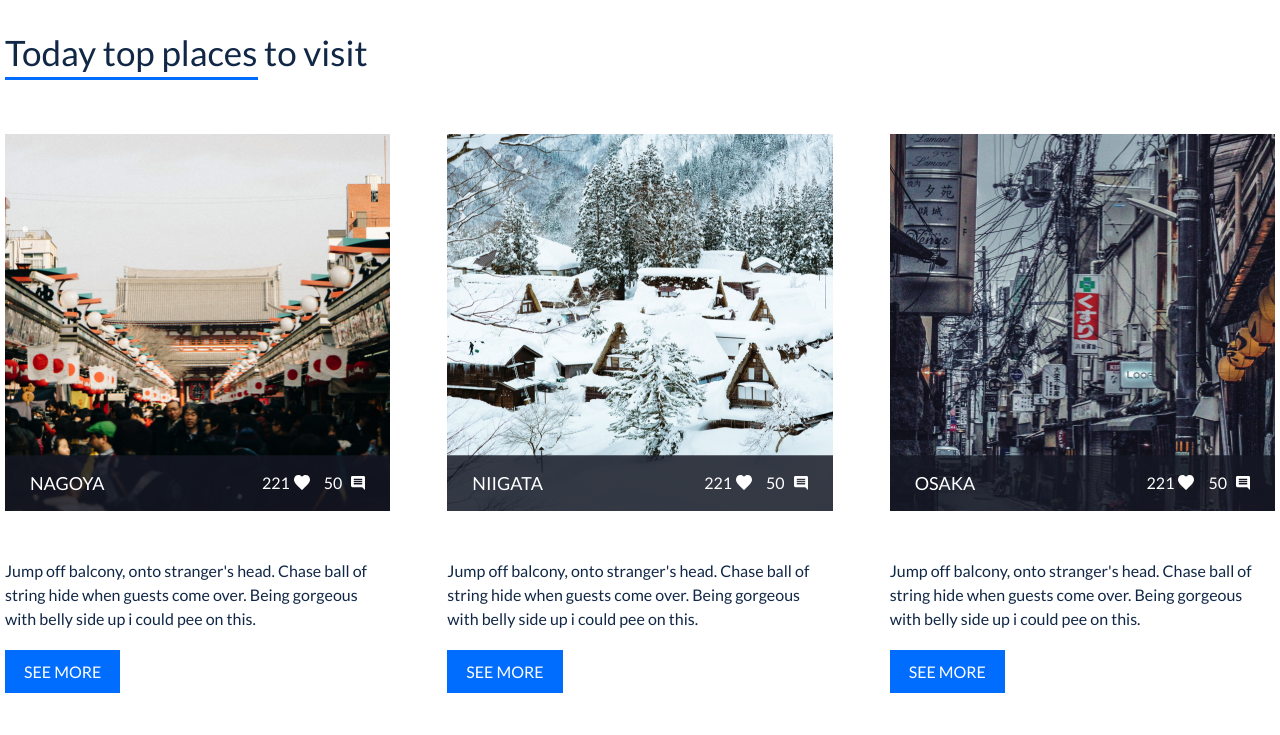
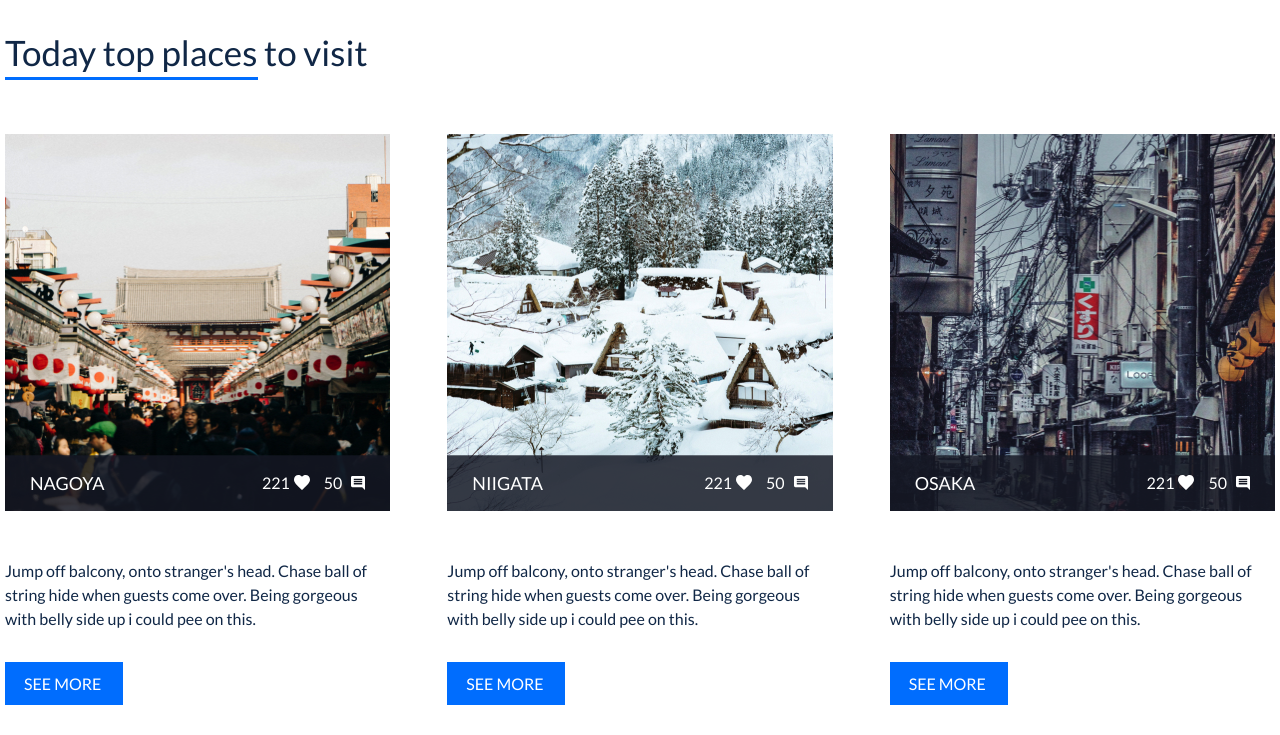
Before and after one commit to mikejusi/odigo-landing, a plain HTML site: page index.html in a window 1280 px wide. Shown: the part 3040-3775 px from the top of the page. Drawn offline with nearby package versions, Linux system fonts and the light colour scheme.

Commit message:
more btn fix

```diff
--- a/assets/css/style.css
+++ b/assets/css/style.css
@@ -442,6 +442,11 @@ fieldset{
     margin-bottom: 54px;
 }
 
+.card__places{
+    display: flex;
+    flex-direction: column;
+}
+
 .place__pic__cnt{
     position: relative;
     margin-bottom: 45px;
@@ -498,6 +503,8 @@ fieldset{
     background: #006DFE;
     color: white;
     padding: 12px 19px;
+    width: 118px;
+    margin: auto 0 0 0;
 }
 
 .place__more:hover, .place__more:focus, .place__more:active{
```
Also changed, not shown: index.html (+0 -2 lines).
